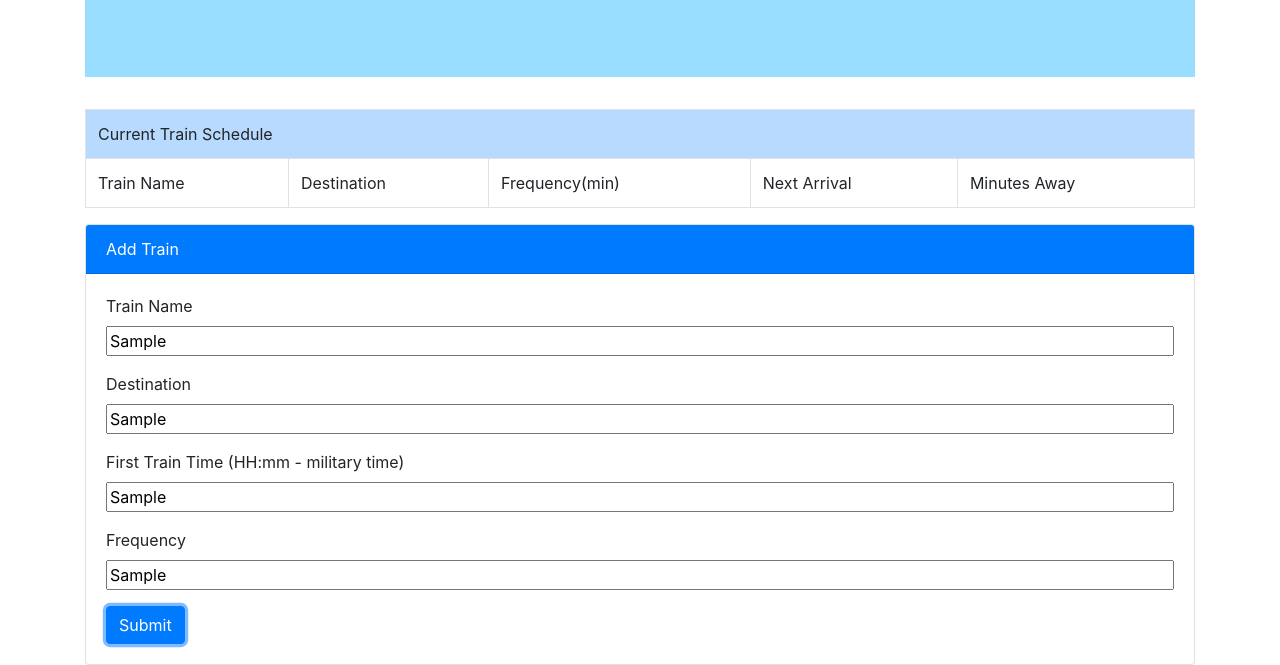
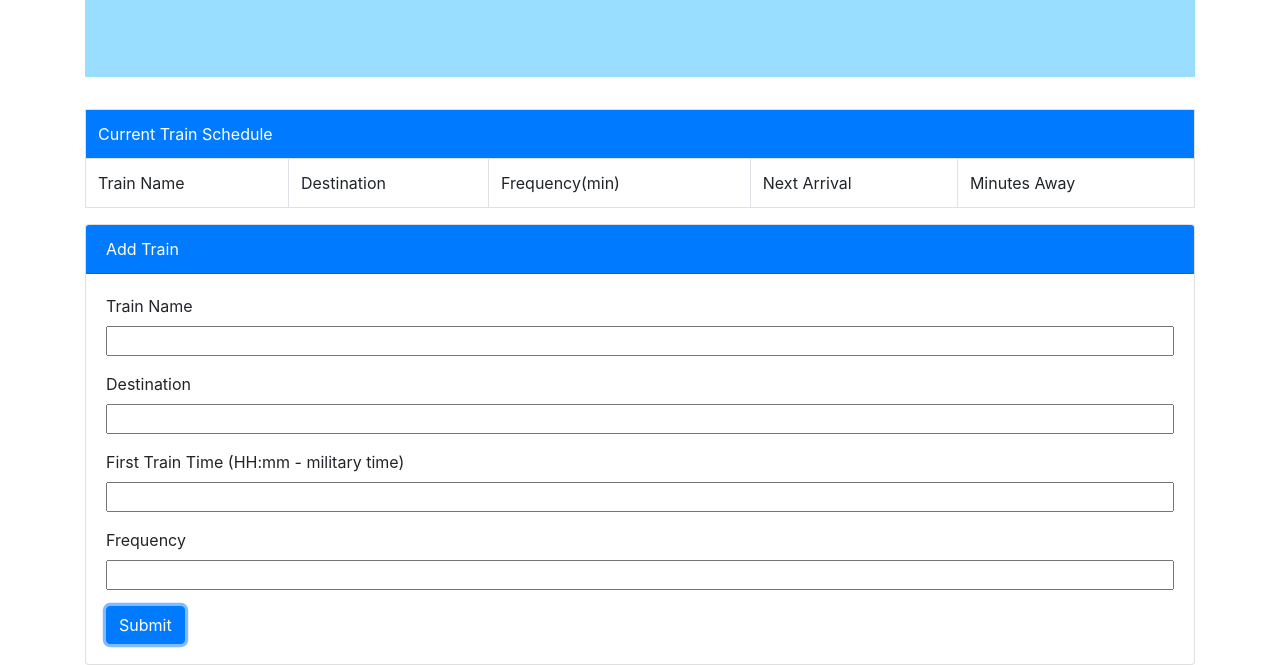
Before and after one commit to pkeane2018/Train-Scheduler, a plain HTML site: page index.html in a window 1280 px wide. Both pictures are taken after typing "Sample", "Sample", "Sample", "Sample" into the empty fields and a click on the button "Submit". Shown: the part 172-837 px from the top of the page. Drawn offline with nearby package versions, Linux system fonts and the light colour scheme; no server answers.

Commit message:
made some final changes

```diff
--- a/index.html
+++ b/index.html
@@ -21,7 +21,7 @@
                     <p class="lead" id="bob">All aboard</p>
           </div>
           <table class="table table-bordered" id="currenttrains">
-            <th colspan="5" class="table-primary">
+            <th colspan="5" class="bg-primary" style="color:white">
                 Current Train Schedule
             </th>
             <tr>
--- a/javascript/main.js
+++ b/javascript/main.js
@@ -4,7 +4,6 @@ var currentTime = moment();
 console.log("CURRENT TIME: " + moment(currentTime).format("hh:mm"));
 
     var config = {
-        apiKey: "AIzaSyCeEpOwL8shW0sr9Ny1lFXNwScn83_AMOA",
         authDomain: "train-scheduler-ade65.firebaseapp.com",
         databaseURL: "https://train-scheduler-ade65.firebaseio.com",
         projectId: "train-scheduler-ade65",
@@ -62,7 +61,10 @@ console.log("CURRENT TIME: " + moment(currentTime).format("hh:mm"));
             firstTime : firstTime,
         });
 
-
+        $("#trainname").val(" ");
+        $("#frequency").val(" ");
+        $("#destination").val(" ");
+        $("#firstTrain").val(" ");
     })
 
     database.ref().on("child_added", function(snapshot) {
```
Also changed, not shown: 1 other file.
